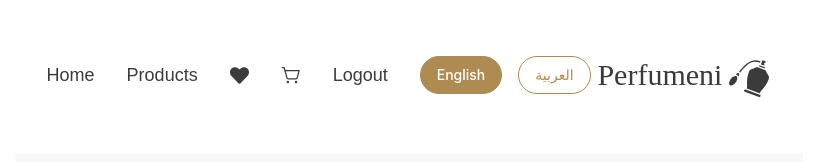
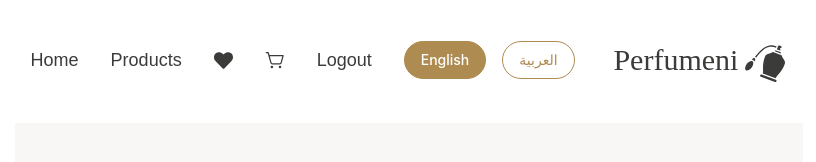
Before and after one commit to Tolpa-999/Perfumeni, a React (Vite) app: page / in a window 1280 px wide. Shown: the top 162 px of the page, without its empty margins (231-1047 px from the left). Built offline with nearby package versions, Linux system fonts and the light colour scheme; no server answers; a web font is replaced by a local one.

Commit message:
add meta tag for width in html

```diff
--- a/index.html
+++ b/index.html
@@ -3,6 +3,7 @@
   <head>
     <!-- <meta http-equiv="Content-Security-Policy" content="default-src 'self'; script-src 'self'; style-src 'self' 'unsafe-inline';" /> -->
     <meta charset="UTF-8" />
+    <meta name="viewport" content="width=device-width, initial-scale=1">.
     <link rel="icon" type="image/svg+xml" href="/icon.svg" />
     <link rel="preconnect" href="https://fonts.googleapis.com">
 <link rel="preconnect" href="https://fonts.gstatic.com" crossorigin>
--- a/src/components/Navbar.jsx
+++ b/src/components/Navbar.jsx
@@ -54,7 +54,7 @@ const Navbar = () => {
       animate={{ opacity: 1 }}
       className="p-4 bg-[white] mb-1"
     >
-      <nav className="p-4 text-[#3b3b39]">
+      <nav className="text-[#3b3b39]">
         <div className="container mx-auto flex justify-between items-center flex-row-reverse">
           {/* Logo */}
           <h1
--- a/src/components/ReviewItem.jsx
+++ b/src/components/ReviewItem.jsx
@@ -31,7 +31,7 @@ const ReviewItem = ({ review, productId, triggerRefresh }) => {
           <span className="text-base font-light bg-white text-black">
             {new Date(review.createdAt).toLocaleDateString()}
           </span>
-          {review.user === user._id && (
+          {review?.user === user?._id && (
           <button
             onClick={handleDelete}
             className="text-black bg-white border border-black text-sm font-light"
--- a/src/index.css
+++ b/src/index.css
@@ -19,6 +19,8 @@
   -webkit-font-smoothing: antialiased;
   -moz-osx-font-smoothing: grayscale;
   width: 100vw;
+  margin-top: -23px;
+  box-sizing: border-box;
 }
 
 a {
--- a/src/pages/CartPage.jsx
+++ b/src/pages/CartPage.jsx
@@ -25,7 +25,7 @@ const CartPage = () => {
   };
 
   return (
-    <>
+    <div className='container'>
       <h1 className=" font-normal text-center p-8 mb-7 font-bello bg-[#f9f7f6]  text-4xl text-[#ae8b51]">
         {t('yourCart')}
       </h1>
@@ -64,7 +64,7 @@ const CartPage = () => {
         </>
       )}
     </div>
-    </>
+    </div>
   );
 };
 
```
